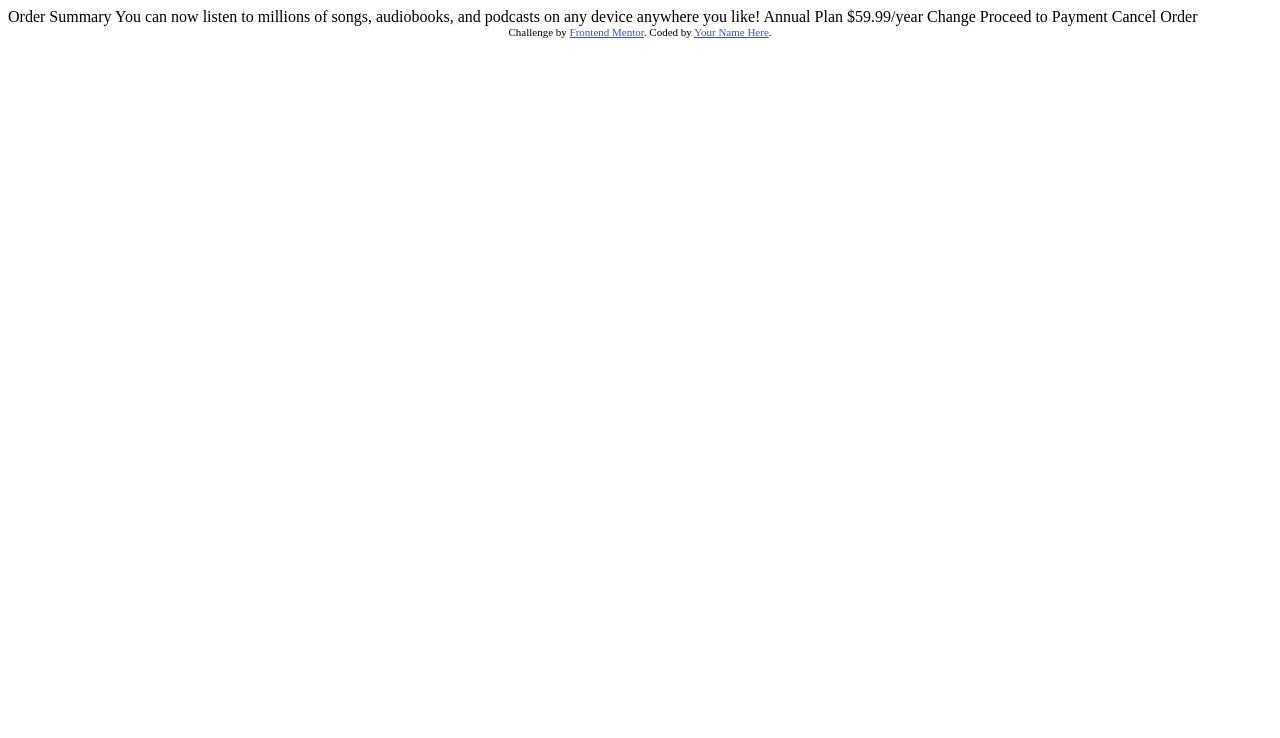
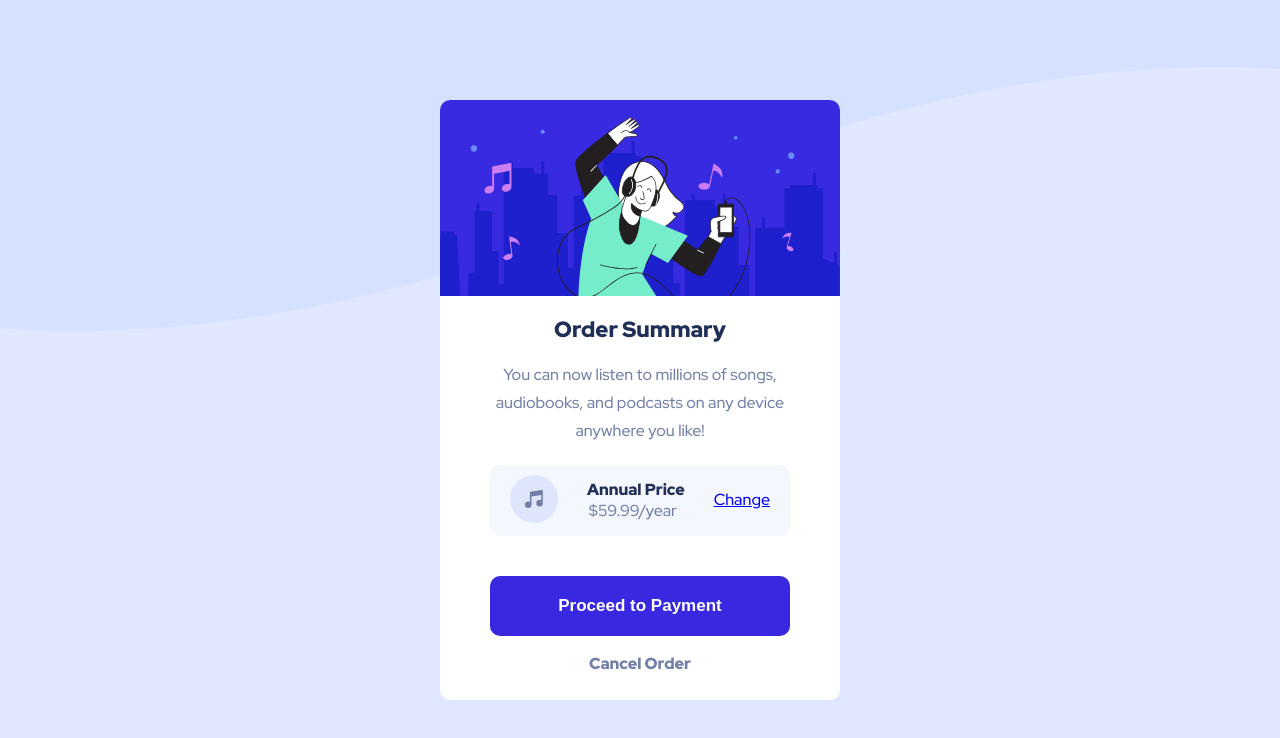
Before and after one commit to mohsensh7122/order-summary, a plain HTML site: page index.html in a window 1280 px wide. Drawn offline with Linux system fonts and the light colour scheme.

Commit message:
Completed the project.

```diff
--- a/index.html
+++ b/index.html
@@ -1,22 +1,50 @@
 <!DOCTYPE html>
 <html lang="en">
+
 <head>
   <meta charset="UTF-8">
-  <meta name="viewport" content="width=device-width, initial-scale=1.0"> <!-- displays site properly based on user's device -->
+  <meta name="viewport" content="width=device-width, initial-scale=1.0">
+  <link rel="preconnect" href="https://fonts.googleapis.com">
+  <link rel="preconnect" href="https://fonts.gstatic.com" crossorigin>
+  <link href="https://fonts.googleapis.com/css2?family=Red+Hat+Display:wght@500;700;900&display=swap" rel="stylesheet">
 
   <link rel="icon" type="image/png" sizes="32x32" href="./images/favicon-32x32.png">
+  <link rel="stylesheet" href="css/styles.css">
+  <title>Frontend Mentor | Order summary card</title>
+</head>
 
-  <title>Frontend Mentor | Order summary card</title>
-
-  <!-- Feel free to remove these styles or customise in your own stylesheet 👍 -->
-  <style>
-    .attribution { font-size: 11px; text-align: center; }
-    .attribution a { color: hsl(228, 45%, 44%); }
-  </style>
-</head>
 <body>
 
-  Order Summary
+  <section class="container">
+    <img src="images/illustration-hero.svg" alt="a girl listening to music" class="main-image">
+
+    <h1 class="main-title">Order Summary</h1>
+
+    <p class="description">You can now listen to millions of songs, audiobooks, and podcasts on any
+      device anywhere you like!</p>
+
+    <div class="plan-box">
+
+      <div class="plan-box-icon">
+        <img src="images/icon-music.svg" alt="music icon">
+      </div>
+
+      <div class="plan-box-price">
+        <h2>Annual Price</h2>
+        <p class="price">$59.99/year</p>
+      </div>
+
+      <div class="plan-box-link">
+        <p><a href="$" class="change-link">Change</a></p>
+      </div>
+    </div>
+
+    <button type="submit" class="payment-button">Proceed to Payment</button>
+
+    <p><a href="#"" class="cancel-button">Cancel Order</a></p>
+
+  </section>
+  <!-- Order Summary
 
   You can now listen to millions of songs, audiobooks, and podcasts on any
   device anywhere you like!
@@ -29,9 +57,12 @@
   Proceed to Payment
   Cancel Order
 
+
   <div class="attribution">
     Challenge by <a href="https://www.frontendmentor.io?ref=challenge" target="_blank">Frontend Mentor</a>.
     Coded by <a href="#">Your Name Here</a>.
+  -->
   </div>
 </body>
+
 </html>
--- /dev/null
+++ b/scss/base/_index.scss
@@ -0,0 +1,2 @@
+@import 'reset';
+@import 'typography';
--- /dev/null
+++ b/scss/base/_reset.scss
@@ -0,0 +1,47 @@
+* {
+	box-sizing: border-box;
+}
+
+html, body, div, span, applet, object, iframe,
+h1, h2, h3, h4, h5, h6, p, blockquote, pre,
+a, abbr, acronym, address, big, cite, code,
+del, dfn, em, img, ins, kbd, q, s, samp,
+small, strike, strong, sub, sup, tt, var,
+b, u, i, center,
+dl, dt, dd, ol, ul, li,
+fieldset, form, label, legend,
+table, caption, tbody, tfoot, thead, tr, th, td,
+article, aside, canvas, details, embed,
+figure, figcaption, footer, header, hgroup,
+menu, nav, output, ruby, section, summary,
+time, mark, audio, video {
+	margin: 0;
+	padding: 0;
+	border: 0;
+	font-size: 100%;
+	font: inherit;
+	vertical-align: baseline;
+}
+/* HTML5 display-role reset for older browsers */
+article, aside, details, figcaption, figure,
+footer, header, hgroup, menu, nav, section {
+	display: block;
+}
+body {
+	line-height: 1;
+}
+ol, ul {
+	list-style: none;
+}
+blockquote, q {
+	quotes: none;
+}
+blockquote:before, blockquote:after,
+q:before, q:after {
+	content: '';
+	content: none;
+}
+table {
+	border-collapse: collapse;
+	border-spacing: 0;
+}
--- /dev/null
+++ b/scss/components/_attribution.scss
@@ -0,0 +1,8 @@
+.attribution {
+    font-size: 11px;
+    text-align: center;
+
+    a {
+        color: hsl(228, 45%, 44%);
+    }
+}
--- /dev/null
+++ b/scss/components/_containers.scss
@@ -0,0 +1,72 @@
+body {
+    font-family: 'Red Hat Display', sans-serif;
+    background: $pale-blue;
+
+}
+
+.container {
+
+    background-color: white;
+    text-align: center;
+    width: 80%;
+    height: 600px;
+    border-radius: 10px;
+    @include center;
+    font-size: $body-font;
+    font-weight: $font-light;
+    max-width: 400px;
+
+    h1.main-title {
+        color: $dark-blue;
+        margin: $gutter 0;
+        font-weight: $font-bold;
+        font-size: 22px;
+    }
+
+    p.description {
+        color: $desaturated-blue;
+        margin: $gutter 0;
+        padding: 0 20px;
+        line-height: 28px;
+    }
+
+
+    div.plan-box {
+        width: 75%;
+        @include flexy(row, space-between, center);
+        margin: $gutter auto;
+        padding: 10px 20px;
+        background-color: $very-pale-blue;
+        border-radius: 10px;
+
+        &-price h2 {
+            margin-bottom: 5px;
+            font-weight: $font-bold;
+            color: $dark-blue;
+        }
+
+        .price {
+            color: $desaturated-blue;
+            margin-left: -6px;
+        }
+    }
+
+    button.payment-button {
+        color: white;
+        background-color: $bright-blue;
+        width: 75%;
+        padding: 20px 20px;
+        border-radius: 10px;
+        font-weight: $font-bold;
+        border: none;
+        margin: $gutter auto;
+        font-size: 17px;
+    }
+
+    a.cancel-button {
+        color: $desaturated-blue;
+        font-weight: $font-bold;
+        text-decoration: none;
+    }
+
+}
--- /dev/null
+++ b/scss/components/_images.scss
@@ -0,0 +1,9 @@
+body {
+    background: url(../images/pattern-background-mobile.svg) center center/cover no-repeat, $pale-blue;
+}
+
+.main-image {
+    width: 100%;
+    overflow: hidden;
+    border-radius: 10px 10px 0 0;
+}
--- /dev/null
+++ b/scss/components/_index.scss
@@ -0,0 +1,4 @@
+@import 'containers';
+@import 'media-queries';
+@import 'images';
+@import 'attribution';
--- /dev/null
+++ b/scss/styles.scss
@@ -0,0 +1,3 @@
+@import 'utilities/index';
+@import 'base/index';
+@import 'components/index'
--- /dev/null
+++ b/scss/utilities/_index.scss
@@ -0,0 +1,2 @@
+@import 'variables';
+@import 'mixins';
--- /dev/null
+++ b/scss/utilities/_mixins.scss
@@ -0,0 +1,15 @@
+@mixin center {
+    position: absolute;
+    left: 50%;
+    top: 50%;
+    -webkit-transform: translate(-50%, -50%);
+    transform: translate(-50%, -50%);
+}
+
+
+@mixin flexy ($flex-direction, $justify-content, $align-item){
+    display: flex;
+    flex-direction: $flex-direction;
+    justify-content: $justify-content;
+    align-items: $align-item;
+}
--- /dev/null
+++ b/scss/utilities/_variables.scss
@@ -0,0 +1,26 @@
+/**** Colors ****/
+
+$very-pale-blue: hsl(225, 100%, 98%);
+$pale-blue: hsl(225, 100%, 94%);
+$desaturated-blue: hsl(224, 23%, 55%);
+$bright-blue: hsl(245, 75%, 52%);
+$dark-blue: hsl(223, 47%, 23%);
+
+/**** Fonts ****/
+
+$body-font: 16px;
+
+$font-light: 500;
+$font-medium: 700;
+$font-bold: 900;
+
+/**** Gutters ****/
+
+$gutter: 20px;
+
+// - Font size (paragraph): 16px
+
+// ### Font
+
+// - Family: [Red Hat Display](https://fonts.google.com/specimen/Red+Hat+Display)
+// - Weights: 500, 700, 900
```
Also changed, not shown: css/styles.css (added), scss/base/_typography.scss (added), scss/components/_media-queries.scss (added), 1 other file.
